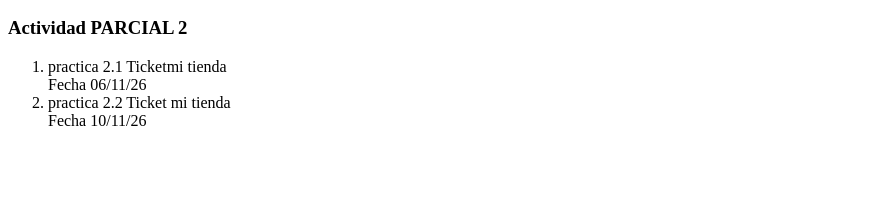
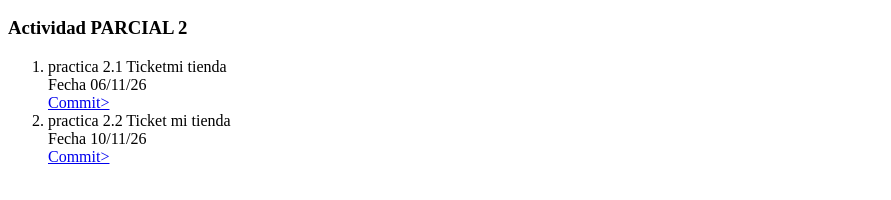
Before and after one commit to milo307/milo307.github.io, a plain HTML site: page index.html in a window 1280 px wide. Shown: the part 110-310 px from the top of the page, without its empty margins (0-891 px from the left). Drawn offline with Linux system fonts and the light colour scheme.

Commit message:
Add files via upload

```diff
--- a/index.html
+++ b/index.html
@@ -13,12 +13,12 @@
             <li>
             practica 2.1 Ticketmi tienda <br>
             Fecha 06/11/26 <br>
-            <a href="https://github.com/milo307/frameworks-software/blob/475ed37394a5c7ceb07fca28741ed8b480cefbe5/practica2.3.png"></a>
+            <a href="https://github.com/milo307/frameworks-software/blob/475ed37394a5c7ceb07fca28741ed8b480cefbe5/practica2.3.png">Commit></a>
         </li>
         <li>
             practica 2.2 Ticket mi tienda <br>
             Fecha 10/11/26<br>
-            <a href="https://github.com/milo307/frameworks-software/blob/main/trabajo_2.png"></a>
+            <a href="https://github.com/milo307/frameworks-software/blob/main/trabajo_2.png">Commit></a>
         </li>
     </ol>
 </body>
```
